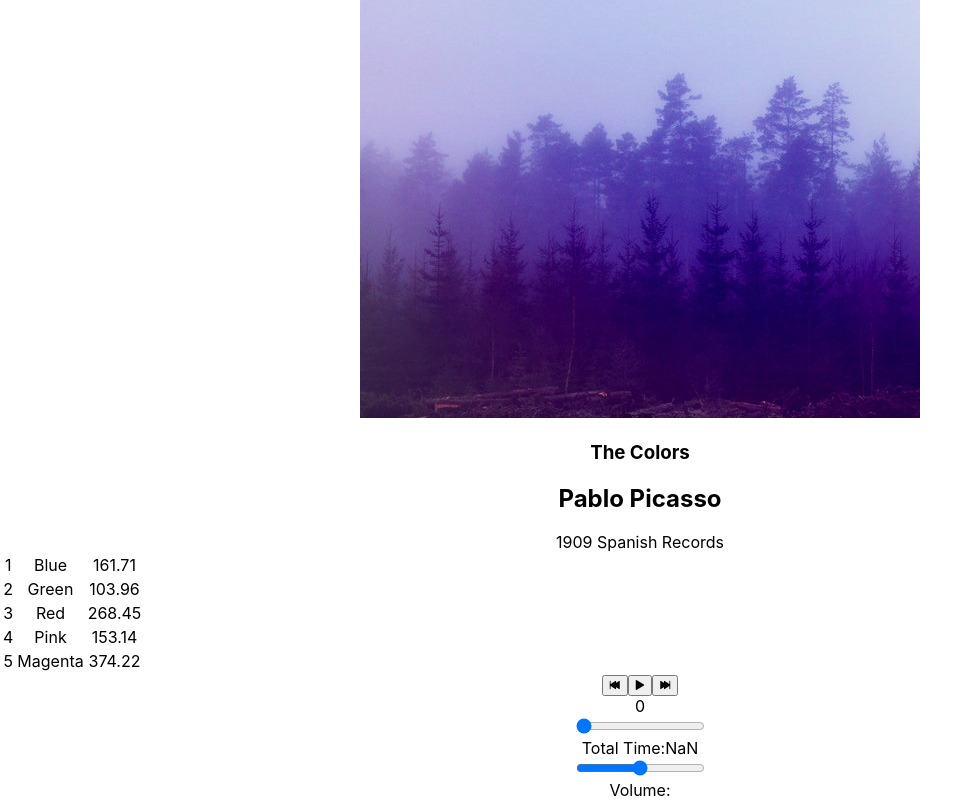
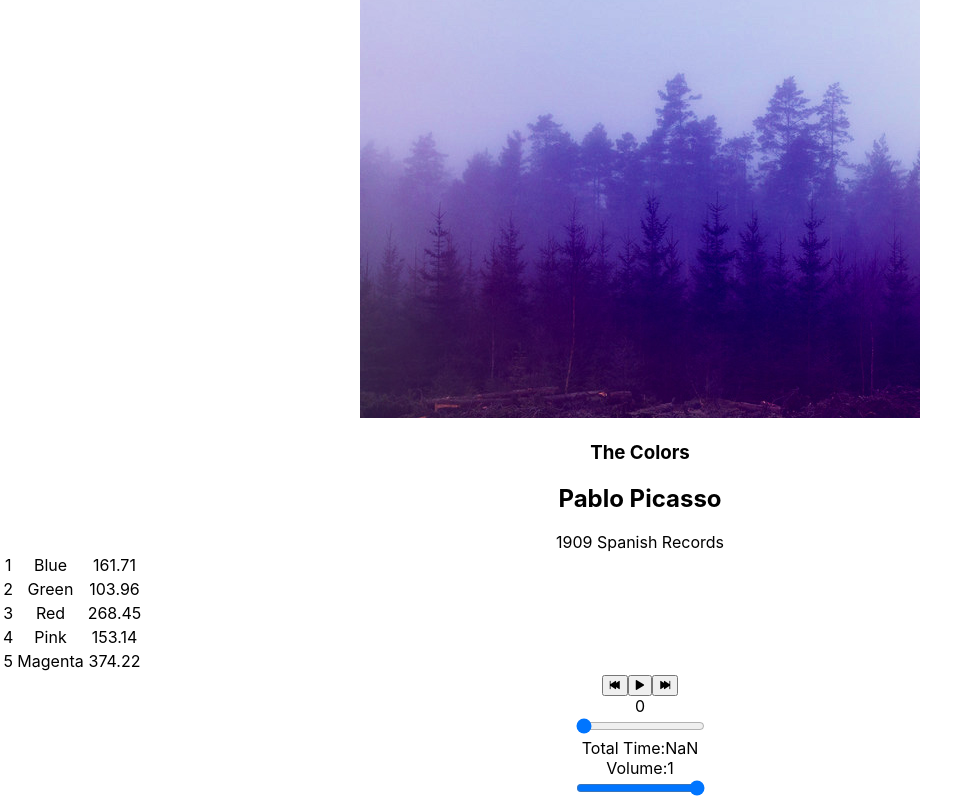
Before and after one commit to slingaxesf/bloc-jams-react, a React (Create React App) app: page /album/the-colors in a window 1280 px wide. Shown: the part 244-1044 px from the top of the page, without its empty margins (0-980 px from the left). Built offline with nearby package versions, Linux system fonts and the light colour scheme.

Commit message:
mods to finished volume slider 3:52pm

```diff
--- a/src/components/Album.js
+++ b/src/components/Album.js
@@ -17,8 +17,7 @@ class Album extends Component {
            currentTime: 0,
            duration: false,
            isPlaying: false,
-           hoveredSong: null,
-           currentVolume: 0.0
+           hoveredSong: null
          };
 
          this.audioElement = document.createElement('audio');
@@ -63,6 +62,7 @@ class Album extends Component {
          }
 
          setSong(song) {
+
              this.audioElement.src = song.audioSrc;
              this.setState({ currentSong: song });
           }
@@ -103,8 +103,7 @@ class Album extends Component {
           }
 
           handleVolumeChange(e){
-             console.log(e.target.value);
-             console.log("audio element volume:" + this.audioElement.volume);
+             console.log("current song volume:" + this.state.currentSong.volume);
              const newVolume = e.target.value;
              console.log(newVolume);
              this.audioElement.volume = newVolume;
@@ -163,12 +162,12 @@ class Album extends Component {
            currentSong={this.state.currentSong}
            currentTime={this.audioElement.currentTime}
            duration={this.audioElement.duration}
+           volume={this.audioElement.volume}
            handleSongClick={() => this.handleSongClick(this.state.currentSong)}
            handlePrevClick={() => this.handlePrevClick()}
            handleNextClick={() => this.handleNextClick()}
            handleTimeChange={(e) => this.handleTimeChange(e)}
            handleVolumeChange={(e) => this.handleVolumeChange(e)}
-
          />
       </section>
    );
--- a/src/components/PlayerBar.js
+++ b/src/components/PlayerBar.js
@@ -30,18 +30,17 @@ class PlayerBar extends Component {
        </section>
 
        <section id="volume-control">
-       <div className="volume">{this.props.currentVolume}</div>
+       <div className="volume">Volume:{this.props.volume}</div>
         <input
           type="range"
           className="volume-bar"
           name="Volume"
-          value={this.props.currentVolume}
+          value={this.props.volume}
           max="1.0"
           min="0"
           step="0.01"
           onChange={this.props.handleVolumeChange}
         />
-        <div>Volume:</div>
        </section>
       </section>
     );
```
